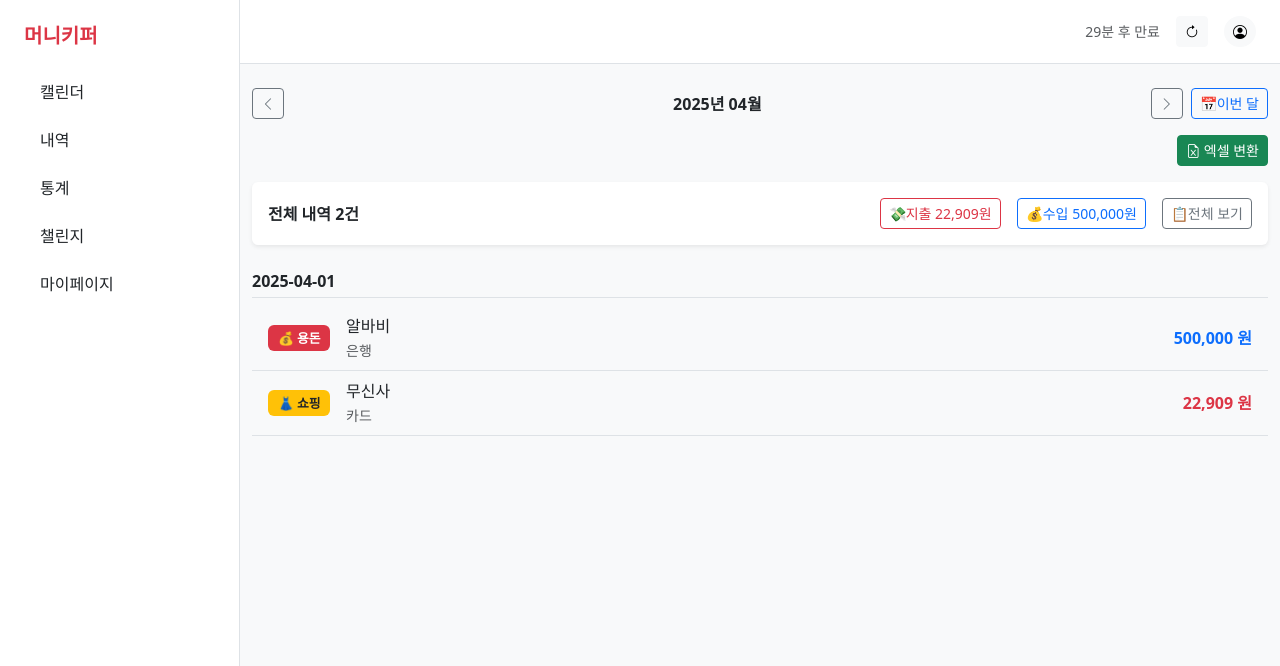
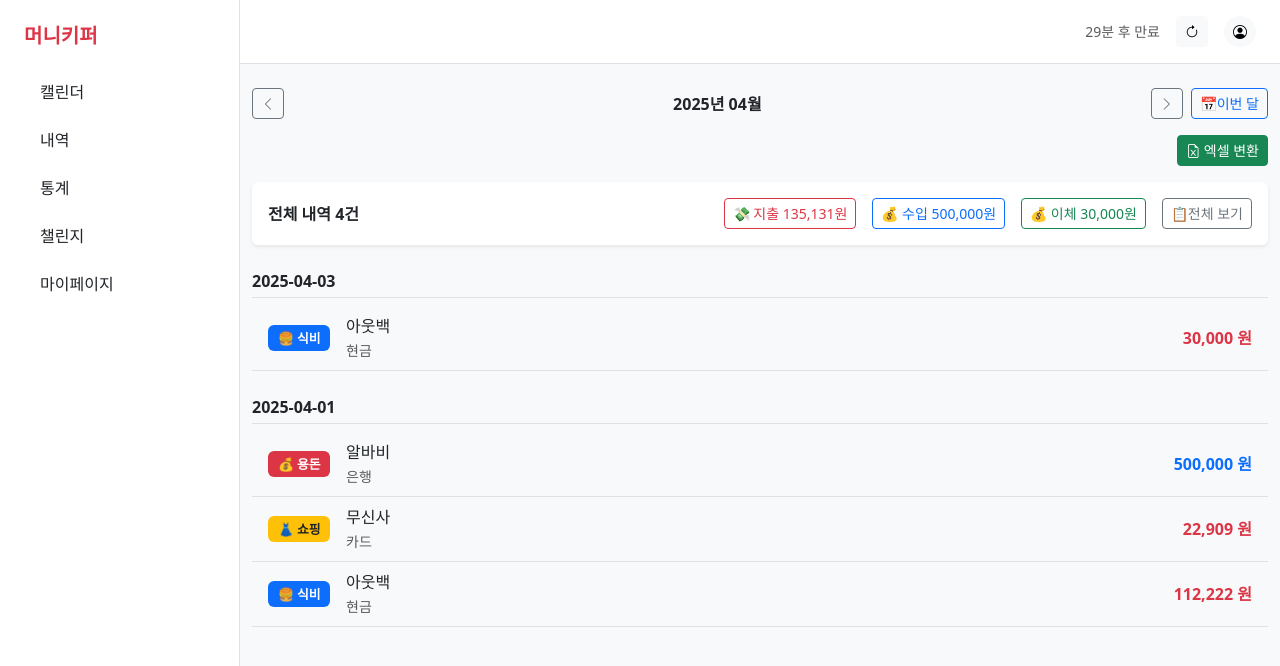
Before and after one commit to yeahy027/KB-TriFi, a Vue app in the folder trifi_project/: page /list in a window 1280 px wide. Shown: the top 666 px of the page. Built offline with nearby package versions, Linux system fonts and the light colour scheme; data requests are answered from the project's data file.

Commit message:
내역 list에서 지출 버튼과 기능 추가

```diff
--- a/trifi_project/db.json
+++ b/trifi_project/db.json
@@ -117,22 +117,7 @@
       "amount": 500000
     },
     {
-      "id": 4,
-      "date": "2025-04-09",
-      "type": "expense",
-      "amount": 50000
-    },
-    {
-      "id": 4,
-      "date": "2025-04-09",
-      "type": "expense",
-      "amount": 50000
-    },
-    {
-      "id": "3d16",
-      "date": "2025-04-10",
-      "type": "income",
-      "amount": 999999
+      "id": "bbb0"
     }
   ],
   "records": [
@@ -156,22 +141,30 @@
     },
     {
       "id": 3,
-        "date": "2024-04-01",
+      "date": "2025-04-01",
       "asset": "현금",
       "category": "식비",
       "amount": 112222,
       "type": "지출",
       "memo": "아웃백"
-      },{
+    },
+    {
       "id": 4,
-        "date": "2024-03-04",
+      "date": "2025-03-10",
       "asset": "현금",
       "category": "식비",
       "amount": 112222,
       "type": "지출",
       "memo": "아웃백"
+    },
+    {
+        "id": 5,
+        "date": "2025-04-03",
+        "asset": "현금",
+        "category": "식비",
+        "amount": 30000,
+        "type": "이체",
+        "memo": "아웃백"
     }
   ]
-
-
 }
--- a/trifi_project/src/pages/CalendarPage.vue
+++ b/trifi_project/src/pages/CalendarPage.vue
@@ -36,7 +36,7 @@
             :class="{ active: eventFilter === 'income' }"
             @click="setFilter('income')"
             >
-            수입 ({{ incomeCount }}건)<br />{{ formatCurrency(incomeSum) }}
+            💰 수입 ({{ incomeCount }}건)<br />{{ formatCurrency(incomeSum) }}
             </div>
             <!-- 지출 -->
             <div
@@ -44,7 +44,7 @@
             :class="{ active: eventFilter === 'expense' }"
             @click="setFilter('expense')"
             >
-            지출 ({{ expenseCount }}건)<br />{{ formatCurrency(expenseSum) }}
+            💸 지출 ({{ expenseCount }}건)<br />{{ formatCurrency(expenseSum) }}
             </div>
             <!-- 이체 -->
             <div
@@ -89,7 +89,7 @@
                 :key="eIndex"
                 :class="['event', event.type]"
                 >
-                <span :class="event.type">{{ formatCurrency(event.amount) }}</span>
+                <span :class="event.type">💰 {{ formatCurrency(event.amount) }}</span>
                 </div>
             </td>
             </tr>
@@ -325,9 +325,6 @@ function nextMonth() {
 async function addNewEvent() {
     // 실제로는 사용자 입력/모달 등을 통해 date, type, amount 등을 받아온 뒤 처리
     const newEvent = {
-    date: '2025-04-10',
-    type: 'income',
-    amount: 999999,
     };
 
     try {
--- a/trifi_project/src/pages/ListPage.vue
+++ b/trifi_project/src/pages/ListPage.vue
@@ -25,17 +25,19 @@
           <div><strong>전체 내역 {{ filteredRecords.length }}건</strong></div>
           <div class="d-flex gap-3 align-items-center">
             <button class="btn btn-outline-danger btn-sm" @click="filterType = '지출'">
-              💸지출 {{ totalExpense.toLocaleString() }}원
+              💸 지출 {{ totalExpense.toLocaleString() }}원
             </button>
             <button class="btn btn-outline-primary btn-sm" @click="filterType = '수입'">
-              💰수입 {{ totalIncome.toLocaleString() }}원
+              💰 수입 {{ totalIncome.toLocaleString() }}원
+            </button>
+            <button class="btn btn-outline-success btn-sm" @click="filterType = '수입'">
+              💰 이체 {{ totalTransfer.toLocaleString() }}원
             </button>
             <button class="btn btn-outline-secondary btn-sm" @click="filterType = ''">
               📋전체 보기
             </button>
           </div>
         </div>
-
         <!-- 날짜별 내역 -->
         <div v-for="(dailyRecords, date) in groupedRecords" :key="date" class="mb-4">
           <div class="fw-bold border-bottom pb-1 mb-2">{{ date }}</div>
@@ -110,7 +112,7 @@
 
   onMounted(() => {
     fetchRecords()
-    fetchInterval = setInterval(fetchRecords, 5000) // 5초마다 갱신
+    fetchInterval = setInterval(fetchRecords) // 5초마다 갱신
   })
 
   onUnmounted(() => {
@@ -186,6 +188,10 @@
   const totalExpense = computed(() =>
     filteredRecords.value.filter(r => r.type === '지출').reduce((sum, r) => sum + Number(r.amount), 0)
   )
+  const totalTransfer = computed(() =>
+    filteredRecords.value.filter(r => r.type === '이체').reduce((sum, r) => sum + Number(r.amount), 0)
+  )
+
 
   // 엑셀 변환
   const downloadExcel = () => {
```
Lines whose indentation alone changed are shown as unchanged.
